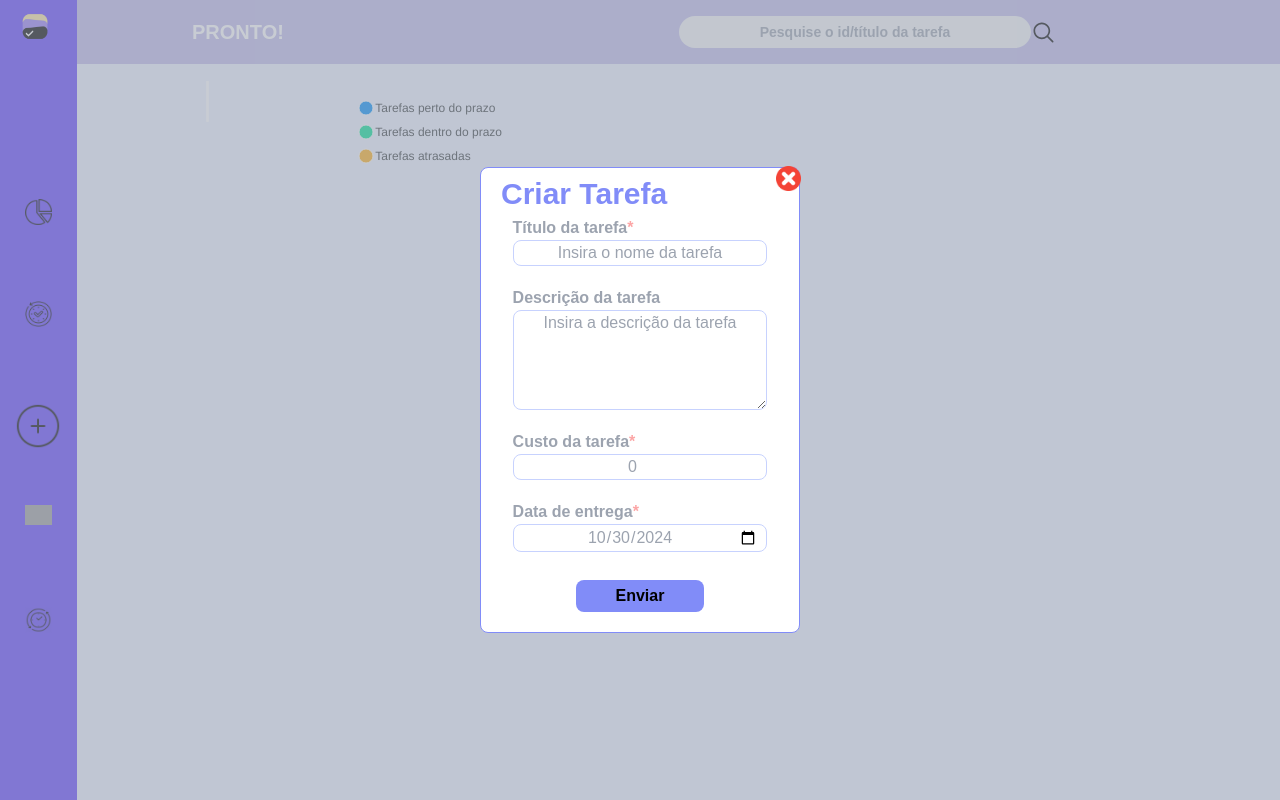
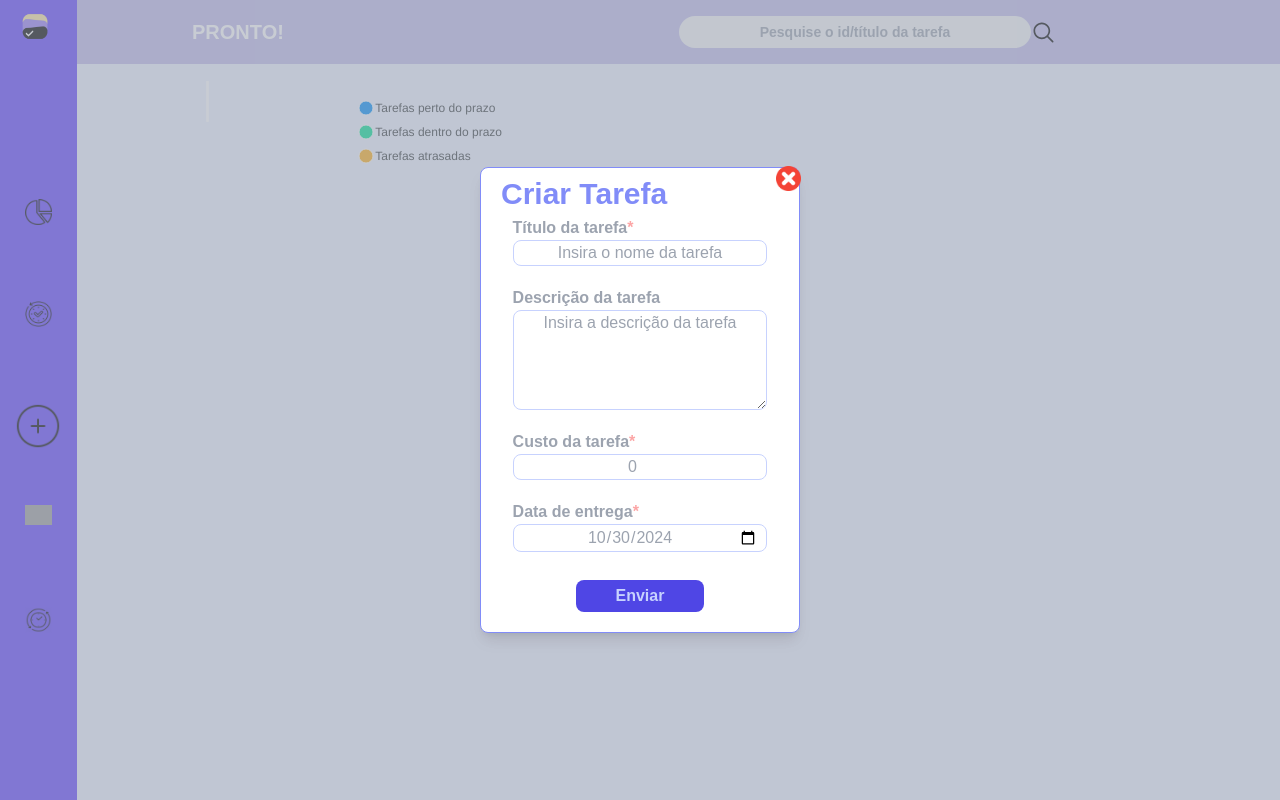
Before and after one commit to LucasELopes/ps-fatto, a Next.js app in the folder frontend/: page /charts in a window 1280 px wide. Both pictures are taken after a click on the picture 38 px from the left and 425 px from the top of the page. Built offline with nearby package versions, Linux system fonts and the light colour scheme; no server answers; grey boxes are pictures that could not be loaded.

Commit message:
Fix: Lógica do readonly do modal consertado

```diff
--- a/frontend/src/app/contexts/HandleModalContext.ts
+++ b/frontend/src/app/contexts/HandleModalContext.ts
@@ -6,7 +6,9 @@ type ModalContextType = {
     // setShowToDo: (toDo: toDoType) => void
 
     // toDoInformation: toDoType
+    readOnly: boolean
     setReadOnly: (value: boolean) => void
+
     setToDoInformation: (value: toDoType|null) => void
 
     titleModal: string
--- a/frontend/src/app/toDos/_components/CardToDo.tsx
+++ b/frontend/src/app/toDos/_components/CardToDo.tsx
@@ -22,6 +22,7 @@ const CardToDo = ({toDo}: props) => {
         <div
             key={toDo.id}
             className="w-full h-full grid grid-cols-12 gap-2 p-2 cursor-pointer"
+
         >
             <div className="col-span-2">
             </div>
@@ -64,20 +65,30 @@ const CardToDo = ({toDo}: props) => {
                         {toDo.due_date.toLocaleString()}
                     </div>
                 </div>
-                <div className="col-span-1 flex items-center justify-center gap-x-3">
+                <div className="col-span-1 flex items-center justify-center gap-x-3 z-50">
                     <div>
                         <Image
-                            className="cursor-pointer hover:scale-150 duration-200"
+                            className="cursor-pointer hover:scale-150 duration-200 z-50"
+                            src={'/eye.png'}
+                            alt="add"
+                            width={20}
+                            height={10}
+                            onClick={() => {setIsOpen(!isOpen); setTitleModal('Visualizar Tarefa'); setToDoInformation(toDo); setReadOnly(true)}}
+                        />
+                    </div>
+                    <div>
+                        <Image
+                            className="cursor-pointer hover:scale-150 duration-200 z-50"
                             src={'/editing.png'}
                             alt="editing"
                             width={20}
                             height={10}
-                            onClick={() => {setIsOpen(!isOpen); setTitleModal('Editar Tarefa'); setReadOnly(true); setToDoInformation(toDo)}}
+                            onClick={() => {setIsOpen(!isOpen); setTitleModal('Editar Tarefa'); setToDoInformation(toDo); setReadOnly(false)}}
                         />
                     </div>
                     <div>
                         <Image
-                            className="cursor-pointer hover:scale-150 duration-200"
+                            className="cursor-pointer hover:scale-150 duration-200 z-50"
                             src={'/delete.png'}
                             alt="add"
                             width={20}
--- a/frontend/src/components/Modal.tsx
+++ b/frontend/src/components/Modal.tsx
@@ -51,7 +51,7 @@ const Modal = ({ modalTitle, handleSubmit, toDoInformation, readonly }: Props) =
                     w-3/12 m-auto backdrop:opacity-
                     border border-indigo-400 rounded-lg
                     px-5 py-2 flex flex-col justify-center
-                    relative
+                    relative shadow-lg
                 "
             >
                 <div className="absolute top-[-6px] right-[-6px] rounded-full p-1">
@@ -130,10 +130,17 @@ const Modal = ({ modalTitle, handleSubmit, toDoInformation, readonly }: Props) =
                             required
                         />
                     </label>
+                    {!readonly &&
+                        <button type="submit" className="bg-indigo-600 text-indigo-200 h-8 font-bold max-w-40 w-6/12 m-auto my-2 rounded-lg hover:scale-105 hover:text-indigo-200 duration-300">
+                            Enviar
+                        </button>
+                    }
+                    {
+                        readonly &&
+                        <div className="h-2">
 
-                    <button type="submit" className="bg-indigo-400 h-8 font-bold max-w-40 w-6/12 m-auto my-2 rounded-lg hover:scale-105 hover:text-indigo-200 duration-300">
-                        Enviar
-                    </button>
+                        </div>
+                    }
                 </form>
             </dialog>
         </div>
--- a/frontend/src/components/Skeleton.tsx
+++ b/frontend/src/components/Skeleton.tsx
@@ -37,7 +37,7 @@ const Skeleton = ({children}: Props) => {
     }
 
     return (
-        <HandleModalContext.Provider value={{isOpen, setIsOpen, titleModal, setTitleModal, setToDoInformation, setReadOnly}}>
+        <HandleModalContext.Provider value={{isOpen, setIsOpen, titleModal, setTitleModal, setToDoInformation, readOnly, setReadOnly}}>
             <SearchToDoContext.Provider value={{keyTodo, setKeyToDo}}>
                 <div className="flex">
                         <div className="">
@@ -46,20 +46,19 @@ const Skeleton = ({children}: Props) => {
                             <div className="w-full ml-14 md:ml-[5%]">
                                 <Header/>
                             <div>
-                                {isOpen && toDoInformation &&
+                                {isOpen && toDoInformation  &&
                                     <Modal
                                         modalTitle={titleModal}
                                         handleSubmit={handleSubmitToDo}
                                         toDoInformation={toDoInformation}
-                                        readonly={false}
+                                        readonly={readOnly}
                                     />
                                 }
-                                {
-                                    isOpen && !toDoInformation &&
+                                {isOpen && !toDoInformation &&
                                     <Modal
                                         modalTitle={titleModal}
                                         handleSubmit={handleSubmitToDo}
-                                        readonly={false}
+                                        readonly={readOnly}
                                     />
                                 }
                                 {children}
```
Also changed, not shown: frontend/public/eye.png (added).
